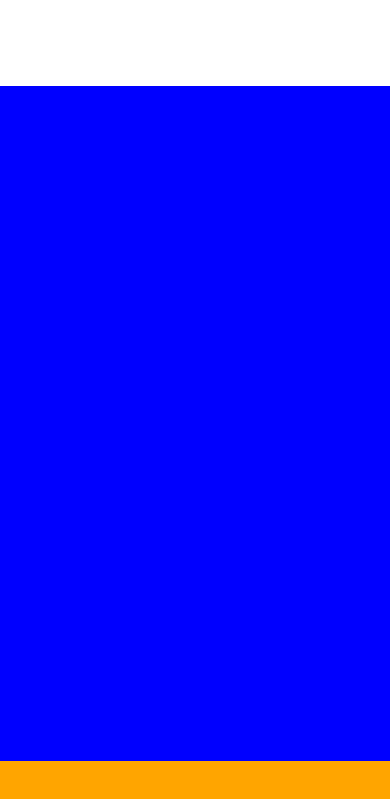
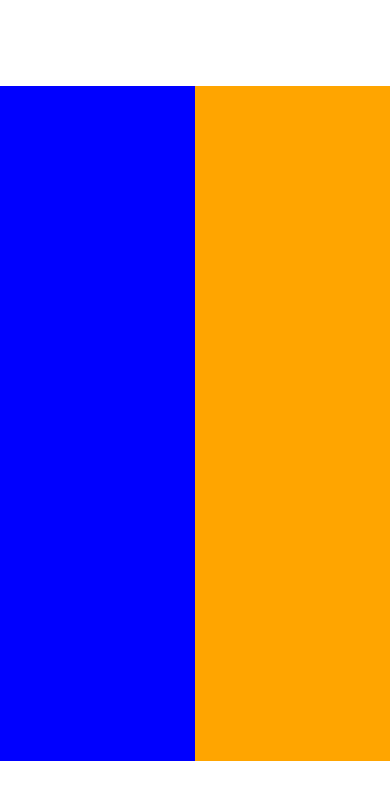
Before and after one commit to benschenker/RightLeftGame, a plain HTML site: page index.html in a window 390 px wide. Shown: the part 83-882 px from the top of the page. After the commit the page ends 844 px from the top, so only its background shows below. Drawn offline with nearby package versions, Linux system fonts and the light colour scheme.

Commit message:
fix mobile to remain side-by-side

```diff
--- a/index.html
+++ b/index.html
@@ -21,8 +21,8 @@
 			</h1>
 		</div>
 		<div class="row">
-			<div id="left" class="col-md-6 side" ng-click="tryClick('LEFT')"></div>
-			<div id="right" class="col-md-6 side" ng-click="tryClick('RIGHT')"></div>
+			<div id="left" class="pull-left side" ng-click="tryClick('LEFT')"></div>
+			<div id="right" class="pull-right side" ng-click="tryClick('RIGHT')"></div>
 		</div>
 	</body>
 </html>
--- a/style.css
+++ b/style.css
@@ -4,6 +4,7 @@ body{
 
 .side{
 	height:80%;
+	width:50%;
 }
 .correct{
 	background-color:#27e833;
```
